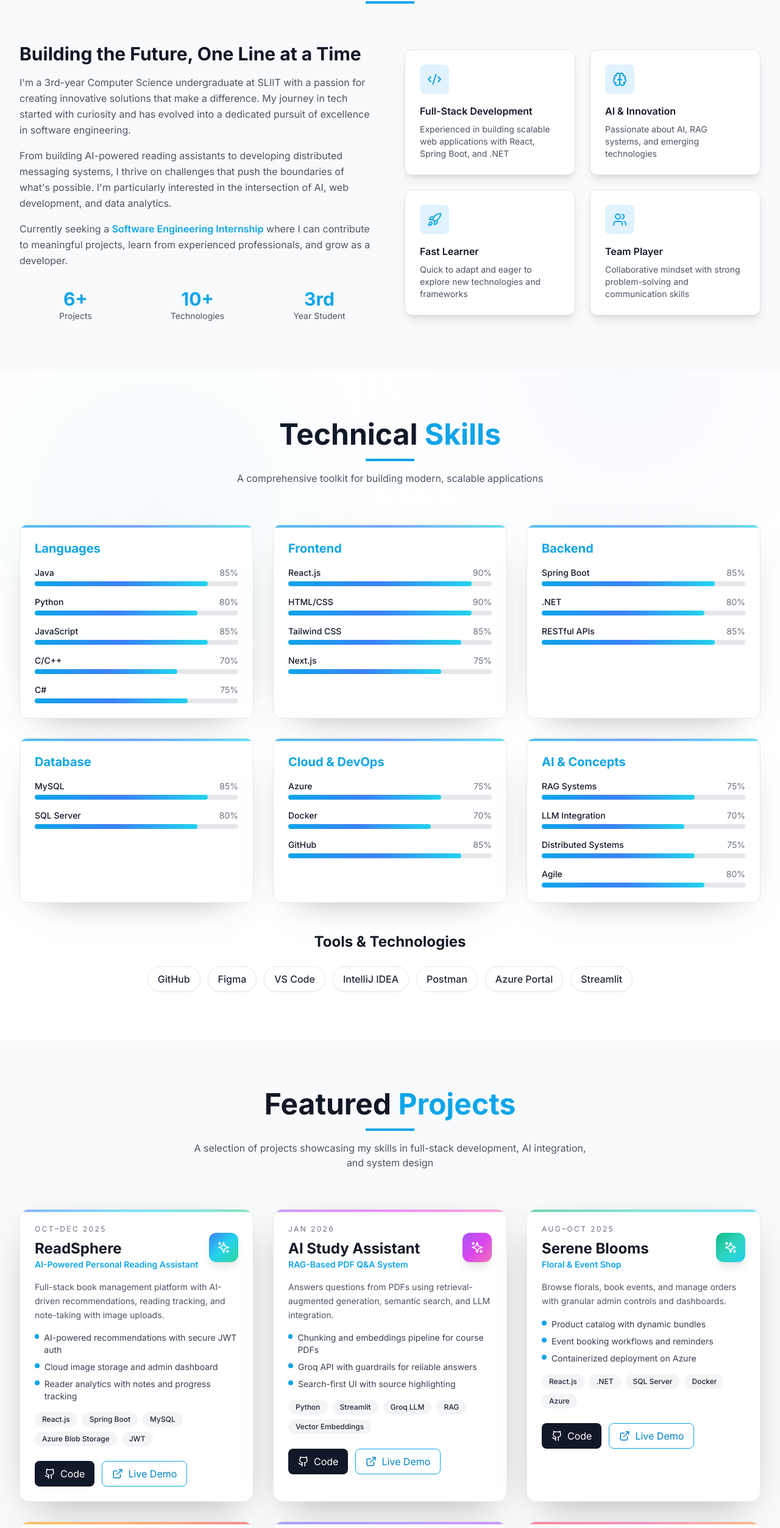
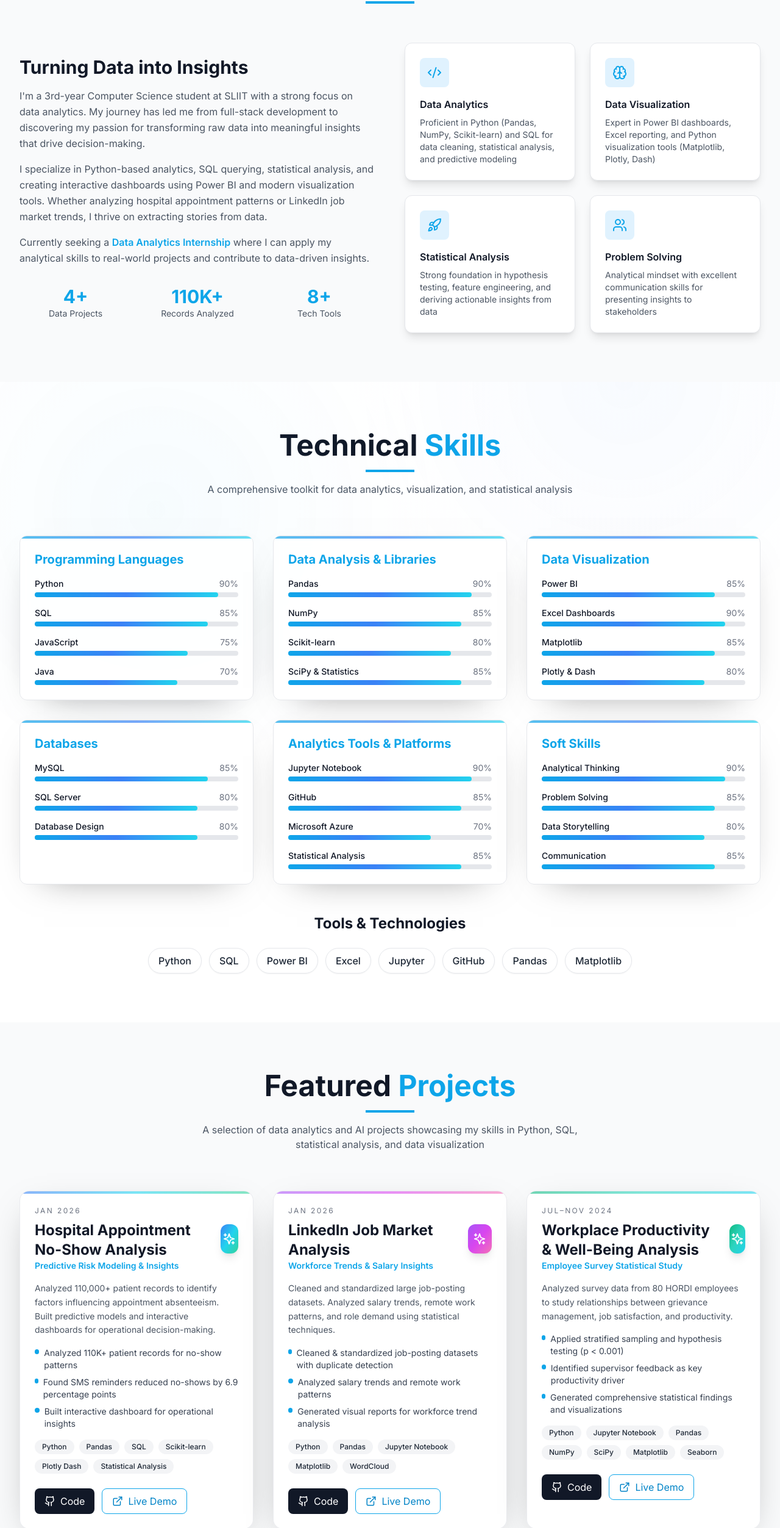
Before and after one commit to it23223394/portfolio, a Next.js app: page / in a window 1280 px wide. Shown: the part 960-3465 px from the top of the page at 61% size. Built offline with nearby package versions, Linux system fonts and the light colour scheme.

Commit message:
update portfolio

```diff
--- a/components/About.tsx
+++ b/components/About.tsx
@@ -13,23 +13,23 @@ const About = () => {
   const highlights = [
     {
       icon: Code2,
-      title: 'Full-Stack Development',
-      description: 'Experienced in building scalable web applications with React, Spring Boot, and .NET',
+      title: 'Data Analytics',
+      description: 'Proficient in Python (Pandas, NumPy, Scikit-learn) and SQL for data cleaning, statistical analysis, and predictive modeling',
     },
     {
       icon: Brain,
-      title: 'AI & Innovation',
-      description: 'Passionate about AI, RAG systems, and emerging technologies',
+      title: 'Data Visualization',
+      description: 'Expert in Power BI dashboards, Excel reporting, and Python visualization tools (Matplotlib, Plotly, Dash)',
     },
     {
       icon: Rocket,
-      title: 'Fast Learner',
-      description: 'Quick to adapt and eager to explore new technologies and frameworks',
+      title: 'Statistical Analysis',
+      description: 'Strong foundation in hypothesis testing, feature engineering, and deriving actionable insights from data',
     },
     {
       icon: Users,
-      title: 'Team Player',
-      description: 'Collaborative mindset with strong problem-solving and communication skills',
+      title: 'Problem Solving',
+      description: 'Analytical mindset with excellent communication skills for presenting insights to stakeholders',
     },
   ]
 
@@ -56,37 +56,37 @@ const About = () => {
             transition={{ duration: 0.6, delay: 0.2 }}
           >
             <h3 className="text-2xl md:text-3xl font-bold mb-4">
-              Building the Future, One Line at a Time
+              Turning Data into Insights
             </h3>
             <p className="text-gray-600 dark:text-gray-400 mb-4 leading-relaxed">
-              I&apos;m a 3rd-year Computer Science undergraduate at SLIIT with a passion for creating
-              innovative solutions that make a difference. My journey in tech started with curiosity
-              and has evolved into a dedicated pursuit of excellence in software engineering.
+              I&apos;m a 3rd-year Computer Science student at SLIIT with a strong focus on data analytics.
+              My journey has led me from full-stack development to discovering my passion for transforming
+              raw data into meaningful insights that drive decision-making.
             </p>
             <p className="text-gray-600 dark:text-gray-400 mb-4 leading-relaxed">
-              From building AI-powered reading assistants to developing distributed messaging systems,
-              I thrive on challenges that push the boundaries of what&apos;s possible. I&apos;m particularly
-              interested in the intersection of AI, web development, and data analytics.
+              I specialize in Python-based analytics, SQL querying, statistical analysis, and creating
+              interactive dashboards using Power BI and modern visualization tools. Whether analyzing
+              hospital appointment patterns or LinkedIn job market trends, I thrive on extracting stories
+              from data.
             </p>
             <p className="text-gray-600 dark:text-gray-400 mb-6 leading-relaxed">
-              Currently seeking a <span className="text-primary-500 font-semibold">Software Engineering Internship</span> where
-              I can contribute to meaningful projects, learn from experienced professionals, and grow
-              as a developer.
+              Currently seeking a <span className="text-primary-500 font-semibold">Data Analytics Internship</span> where
+              I can apply my analytical skills to real-world projects and contribute to data-driven insights.
             </p>
 
             {/* Quick Stats */}
             <div className="grid grid-cols-3 gap-4 mt-8">
               <div className="text-center">
-                <div className="text-3xl font-bold text-primary-500">6+</div>
-                <div className="text-sm text-gray-600 dark:text-gray-400">Projects</div>
+                <div className="text-3xl font-bold text-primary-500">4+</div>
+                <div className="text-sm text-gray-600 dark:text-gray-400">Data Projects</div>
               </div>
               <div className="text-center">
-                <div className="text-3xl font-bold text-primary-500">10+</div>
-                <div className="text-sm text-gray-600 dark:text-gray-400">Technologies</div>
+                <div className="text-3xl font-bold text-primary-500">110K+</div>
+                <div className="text-sm text-gray-600 dark:text-gray-400">Records Analyzed</div>
               </div>
               <div className="text-center">
-                <div className="text-3xl font-bold text-primary-500">3rd</div>
-                <div className="text-sm text-gray-600 dark:text-gray-400">Year Student</div>
+                <div className="text-3xl font-bold text-primary-500">8+</div>
+                <div className="text-sm text-gray-600 dark:text-gray-400">Tech Tools</div>
               </div>
             </div>
           </motion.div>
--- a/components/Experience.tsx
+++ b/components/Experience.tsx
@@ -30,9 +30,21 @@ const Experience = () => {
 
   const certifications = [
     {
-      title: 'Python for Beginners',
-      issuer: 'University of Moratuwa (CODL)',
-      pdf: '/certs/python-beginners.pdf',
+      title: 'Foundations: Data, Data, Everywhere',
+      issuer: 'Google Career Certificates',
+      pdf: '/certs/google-data.pdf',
+      icon: Award,
+    },
+    {
+      title: 'Data Analyst 101',
+      issuer: 'Microsoft & Simplilearn',
+      pdf: '/certs/data-analyst-101.pdf',
+      icon: Award,
+    },
+    {
+      title: 'Introduction to Data Analytics',
+      issuer: 'Simplilearn SkillUp',
+      pdf: '/certs/data-analytics-intro.pdf',
       icon: Award,
     },
     {
@@ -42,9 +54,9 @@ const Experience = () => {
       icon: Award,
     },
     {
-      title: 'Introduction to Java',
-      issuer: 'Sololearn',
-      pdf: '/certs/java-intro.pdf',
+      title: 'Python for Beginners',
+      issuer: 'University of Moratuwa (CODL)',
+      pdf: '/certs/python-beginners.pdf',
       icon: Award,
     },
     {
--- a/components/Projects.tsx
+++ b/components/Projects.tsx
@@ -12,94 +12,64 @@ const Projects = () => {
 
   const projects = [
     {
-      title: 'ReadSphere',
-      subtitle: 'AI-Powered Personal Reading Assistant',
-      description: 'Full-stack book management platform with AI-driven recommendations, reading tracking, and note-taking with image uploads.',
-      tech: ['React.js', 'Spring Boot', 'MySQL', 'Azure Blob Storage', 'JWT'],
+      title: 'Hospital Appointment No-Show Analysis',
+      subtitle: 'Predictive Risk Modeling & Insights',
+      description: 'Analyzed 110,000+ patient records to identify factors influencing appointment absenteeism. Built predictive models and interactive dashboards for operational decision-making.',
+      tech: ['Python', 'Pandas', 'SQL', 'Scikit-learn', 'Plotly Dash', 'Statistical Analysis'],
       highlights: [
-        'AI-powered recommendations with secure JWT auth',
-        'Cloud image storage and admin dashboard',
-        'Reader analytics with notes and progress tracking'
+        'Analyzed 110K+ patient records for no-show patterns',
+        'Found SMS reminders reduced no-shows by 6.9 percentage points',
+        'Built interactive dashboard for operational insights'
       ],
       github: 'https://github.com/it23223394',
       demo: '#',
-      date: 'Oct–Dec 2025',
+      date: 'Jan 2026',
       gradient: 'from-blue-500 via-cyan-400 to-emerald-400',
+    },
+    {
+      title: 'LinkedIn Job Market Analysis',
+      subtitle: 'Workforce Trends & Salary Insights',
+      description: 'Cleaned and standardized large job-posting datasets. Analyzed salary trends, remote work patterns, and role demand using statistical techniques.',
+      tech: ['Python', 'Pandas', 'Jupyter Notebook', 'Matplotlib', 'WordCloud'],
+      highlights: [
+        'Cleaned & standardized job-posting datasets with duplicate detection',
+        'Analyzed salary trends and remote work patterns',
+        'Generated visual reports for workforce trend analysis'
+      ],
+      github: 'https://github.com/it23223394',
+      demo: '#',
+      date: 'Jan 2026',
+      gradient: 'from-purple-500 via-fuchsia-500 to-pink-400',
+    },
+    {
+      title: 'Workplace Productivity & Well-Being Analysis',
+      subtitle: 'Employee Survey Statistical Study',
+      description: 'Analyzed survey data from 80 HORDI employees to study relationships between grievance management, job satisfaction, and productivity.',
+      tech: ['Python', 'Jupyter Notebook', 'Pandas', 'NumPy', 'SciPy', 'Matplotlib', 'Seaborn'],
+      highlights: [
+        'Applied stratified sampling and hypothesis testing (p < 0.001)',
+        'Identified supervisor feedback as key productivity driver',
+        'Generated comprehensive statistical findings and visualizations'
+      ],
+      github: 'https://github.com/it23223394',
+      demo: '#',
+      date: 'Jul–Nov 2024',
+      gradient: 'from-emerald-500 via-teal-400 to-cyan-400',
     },
     {
       title: 'AI Study Assistant',
       subtitle: 'RAG-Based PDF Q&A System',
-      description: 'Answers questions from PDFs using retrieval-augmented generation, semantic search, and LLM integration.',
+      description: 'Developed an intelligent tutor that answers questions from course PDFs using RAG with semantic search and LLM integration.',
       tech: ['Python', 'Streamlit', 'Groq LLM', 'RAG', 'Vector Embeddings'],
       highlights: [
-        'Chunking and embeddings pipeline for course PDFs',
-        'Groq API with guardrails for reliable answers',
-        'Search-first UI with source highlighting'
+        'Built PDF processing pipeline with local embeddings',
+        'Integrated Groq API for answer generation',
+        'Implemented semantic search for document retrieval'
       ],
       github: 'https://github.com/it23223394',
       demo: 'https://ai-study-assistant-crqnrkbffdabry9uxyjc7z.streamlit.app/',
-      date: 'Jan 2026',
-      gradient: 'from-purple-500 via-fuchsia-500 to-pink-400',
-    },
-    {
-      title: 'Serene Blooms',
-      subtitle: 'Floral & Event Shop',
-      description: 'Browse florals, book events, and manage orders with granular admin controls and dashboards.',
-      tech: ['React.js', '.NET', 'SQL Server', 'Docker', 'Azure'],
-      highlights: [
-        'Product catalog with dynamic bundles',
-        'Event booking workflows and reminders',
-        'Containerized deployment on Azure'
-      ],
-      github: 'https://github.com/it23223394',
-      demo: '#',
-      date: 'Aug–Oct 2025',
-      gradient: 'from-emerald-500 via-teal-400 to-cyan-400',
-    },
-    {
-      title: 'Restaurant Management System',
-      subtitle: 'Digital Ordering & Reservations',
-      description: 'Digital menus, table reservations, and order tracking with secure multi-role access.',
-      tech: ['React.js', 'Spring Boot', 'MySQL'],
-      highlights: [
-        'Live order status with role-based access',
-        'Menu and reservation management',
-        'Metrics dashboard for owners'
-      ],
-      github: 'https://github.com/it23223394',
-      demo: '#',
-      date: 'Feb–May 2025',
+      date: 'Dec 2025',
       gradient: 'from-amber-500 via-orange-500 to-red-500',
-    },
-    {
-      title: 'Distributed Messaging System',
-      subtitle: 'Fault-Tolerant Messaging',
-      description: 'Leader election, replication, and recovery for a resilient distributed messaging platform.',
-      tech: ['Java', 'Distributed Systems', 'Fault Tolerance'],
-      highlights: [
-        'Raft-inspired leader election',
-        'Replica synchronization and healing',
-        'Chaos testing for node failures'
-      ],
-      github: 'https://github.com/it23223394',
-      demo: '#',
-      date: 'Feb–May 2025',
-      gradient: 'from-indigo-500 via-violet-500 to-purple-500',
-    },
-    {
-      title: 'Dogwood Flora',
-      subtitle: 'Online Floral Shop',
-      description: 'Inventory-first flower shop system with streamlined orders and customer experience.',
-      tech: ['React.js', 'Spring Boot', 'MySQL'],
-      highlights: [
-        'Inventory-aware product pages',
-        'Order processing with status updates',
-        'Admin CRUD with activity logs'
-      ],
-      github: 'https://github.com/it23223394',
-      demo: '#',
-      date: 'Jul–Nov 2024',
-      gradient: 'from-rose-500 via-pink-500 to-orange-400',
     },
   ]
 
@@ -117,7 +87,7 @@ const Projects = () => {
           </h2>
           <div className="w-20 h-1 bg-primary-500 mx-auto mb-4"></div>
           <p className="text-gray-600 dark:text-gray-400 max-w-2xl mx-auto">
-            A selection of projects showcasing my skills in full-stack development, AI integration, and system design
+            A selection of data analytics and AI projects showcasing my skills in Python, SQL, statistical analysis, and data visualization
           </p>
         </motion.div>
 
--- a/components/Skills.tsx
+++ b/components/Skills.tsx
@@ -11,60 +11,62 @@ const Skills = () => {
 
   const skillCategories = [
     {
-      category: 'Languages',
+      category: 'Programming Languages',
       skills: [
-        { name: 'Java', level: 85 },
-        { name: 'Python', level: 80 },
-        { name: 'JavaScript', level: 85 },
-        { name: 'C/C++', level: 70 },
-        { name: 'C#', level: 75 },
+        { name: 'Python', level: 90 },
+        { name: 'SQL', level: 85 },
+        { name: 'JavaScript', level: 75 },
+        { name: 'Java', level: 70 },
       ],
     },
     {
-      category: 'Frontend',
+      category: 'Data Analysis & Libraries',
       skills: [
-        { name: 'React.js', level: 90 },
-        { name: 'HTML/CSS', level: 90 },
-        { name: 'Tailwind CSS', level: 85 },
-        { name: 'Next.js', level: 75 },
+        { name: 'Pandas', level: 90 },
+        { name: 'NumPy', level: 85 },
+        { name: 'Scikit-learn', level: 80 },
+        { name: 'SciPy & Statistics', level: 85 },
       ],
     },
     {
-      category: 'Backend',
+      category: 'Data Visualization',
       skills: [
-        { name: 'Spring Boot', level: 85 },
-        { name: '.NET', level: 80 },
-        { name: 'RESTful APIs', level: 85 },
+        { name: 'Power BI', level: 85 },
+        { name: 'Excel Dashboards', level: 90 },
+        { name: 'Matplotlib', level: 85 },
+        { name: 'Plotly & Dash', level: 80 },
       ],
     },
     {
-      category: 'Database',
+      category: 'Databases',
       skills: [
         { name: 'MySQL', level: 85 },
         { name: 'SQL Server', level: 80 },
+        { name: 'Database Design', level: 80 },
       ],
     },
     {
-      category: 'Cloud & DevOps',
+      category: 'Analytics Tools & Platforms',
       skills: [
-        { name: 'Azure', level: 75 },
-        { name: 'Docker', level: 70 },
+        { name: 'Jupyter Notebook', level: 90 },
         { name: 'GitHub', level: 85 },
+        { name: 'Microsoft Azure', level: 70 },
+        { name: 'Statistical Analysis', level: 85 },
       ],
     },
     {
-      category: 'AI & Concepts',
+      category: 'Soft Skills',
       skills: [
-        { name: 'RAG Systems', level: 75 },
-        { name: 'LLM Integration', level: 70 },
-        { name: 'Distributed Systems', level: 75 },
-        { name: 'Agile', level: 80 },
+        { name: 'Analytical Thinking', level: 90 },
+        { name: 'Problem Solving', level: 85 },
+        { name: 'Data Storytelling', level: 80 },
+        { name: 'Communication', level: 85 },
       ],
     },
   ]
 
   const tools = [
-    'GitHub', 'Figma', 'VS Code', 'IntelliJ IDEA', 'Postman', 'Azure Portal', 'Streamlit'
+    'Python', 'SQL', 'Power BI', 'Excel', 'Jupyter', 'GitHub', 'Pandas', 'Matplotlib'
   ]
 
   return (
@@ -82,7 +84,7 @@ const Skills = () => {
           </h2>
           <div className="w-20 h-1 bg-primary-500 mx-auto mb-4"></div>
           <p className="text-gray-600 dark:text-gray-400 max-w-2xl mx-auto">
-            A comprehensive toolkit for building modern, scalable applications
+            A comprehensive toolkit for data analytics, visualization, and statistical analysis
           </p>
         </motion.div>
 
```
